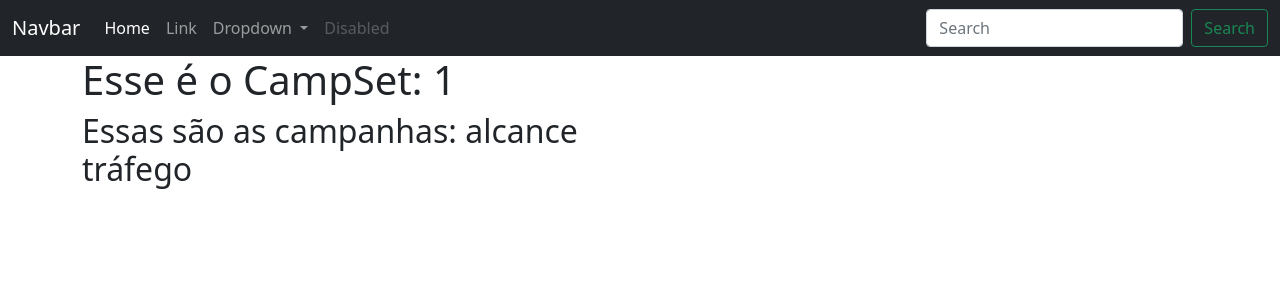
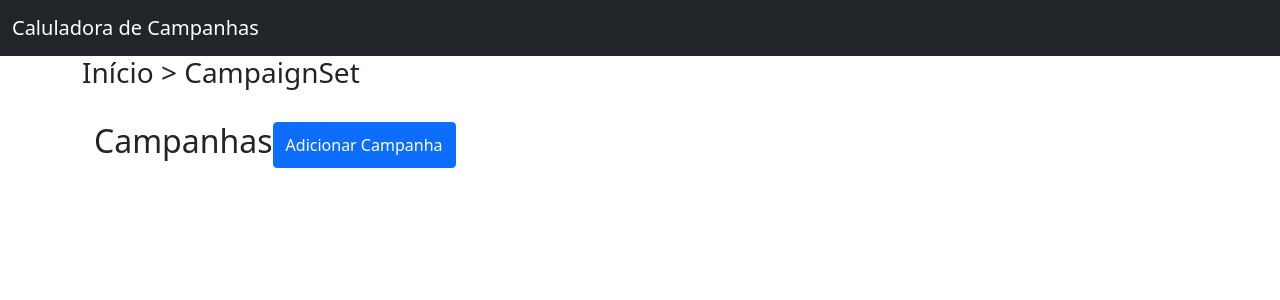
Before and after one commit to PJI01-Aricanduva-01/ari01-campaigncalculator, a Flask app: page /campaignset/1 in a window 1280 px wide. Shown: the top 300 px of the page. Run offline with Flask 2, Linux system fonts and the light colour scheme; data that the repository does not hold is empty.

Commit message:
[ADD] Consulta no Banco de Dados

```diff
--- a/app/controllers/default.py
+++ b/app/controllers/default.py
@@ -1,19 +1,25 @@
 #importando as bibliotecas FLASK
 from flask import Flask, render_template, request
+
+from app.models.campaignset import Campaign_Set
+from app.models.campaign import Campaign
+from app.models.campaignobjective import Campaign_Objective
 
 #importando biblioteca para captura de log
 from datetime import datetime
 
-from app import app
+from app import app, db
+
 
 @app.route('/index')
 @app.route('/')
-
 def index():
-    return render_template('index.html')
+    campaignsets = Campaign_Set.query.order_by(Campaign_Set.campaign_set_id).all()
+    return render_template('index.html', campsets=campaignsets)
 
 
-@app.route('/campaignset/<campset_id>')
-def campset(campset_id):
-    campaign = ['alcance', 'tráfego']
-    return render_template('campaignset.html', campset_id=campset_id, campaign=campaign)
+@app.route('/campaignset/<campaignset_id>')
+def campaignset(campaignset_id):
+    campaignset = Campaign_Set.query.filter_by(campaign_set_id=campaignset_id)
+    campaigns = Campaign.query.filter_by(campaign_set_id=campaignset_id).all()
+    return render_template('campaignset.html', campaignsets=campaignset, campaigns=campaigns)
--- a/app/static/css/main.css
+++ b/app/static/css/main.css
@@ -1,3 +1,3 @@
-body{
-    background-color: lightblue;
+.campanhas{
+    display: flex;
 }
--- a/app/templates/base.html
+++ b/app/templates/base.html
@@ -1,9 +1,11 @@
 <!doctype html>
-<html lang="en">
+<html lang="pt-br">
   <head>
     <!-- Required meta tags -->
-    <meta charset="utf-8">
-    <meta name="viewport" content="width=device-width, initial-scale=1">
+    <meta charset="UTF-8" />
+    <meta name="viewport" content="width=device-width, initial-scale=1.0">
+    <meta http-equiv="X-UA-Compatible" content="IE=edge">
+    <link rel="stylesheet" href="{{url_for('static', filename= 'css/main.css')}}"/>
 
     <!-- Bootstrap CSS -->
     <link href="https://cdn.jsdelivr.net/npm/bootstrap@5.1.3/dist/css/bootstrap.min.css" rel="stylesheet" integrity="sha384-1BmE4kWBq78iYhFldvKuhfTAU6auU8tT94WrHftjDbrCEXSU1oBoqyl2QvZ6jIW3" crossorigin="anonymous">
--- a/app/templates/campaignset.html
+++ b/app/templates/campaignset.html
@@ -1,7 +1,28 @@
 {% extends "base.html" %}
 
 {% block content %}
-    <h1>Esse é o CampSet: {{ campset_id }}</h1>
-    <h2>Essas são as campanhas: {% for ajsk in campaign %}{{ ajsk }}</br>{% endfor %}</h2>
-
+<h3>Início > CampaignSet </h3>
+</br>
+<div class="container">
+    <div class="campanhas">
+        <h2>Campanhas</h2>
+        <button type="button" class="btn btn-primary">Adicionar Campanha</button>
+    </div>
+        {% for x in campaigns %}
+            <div class="card" style="width: 18rem;">
+                <img src="..." class="card-img-top" alt="...">
+                <div class="card-body">
+                    <h5 class="card-title">{{ x.name }}</h5>
+                    <p class="card-text">{{ x.campaign_objective_id }}</p>
+                </div>
+                <ul class="list-group list-group-flush">
+                    <li class="list-group-item">Criado em: {{ x.date_creation }}</li>
+                </ul>
+                <div class="card-body">
+                    <a href="#" class="card-link">Card link</a>
+                    <a href="#" class="card-link">Another link</a>
+                </div>
+            </div>
+        {% endfor %}
+</div>
 {% endblock %}
--- a/app/templates/navbar.html
+++ b/app/templates/navbar.html
@@ -1,18 +1,18 @@
 <nav class="navbar navbar-expand-lg navbar-dark bg-dark">
     <div class="container-fluid">
-      <a class="navbar-brand" href="#">Navbar</a>
+      <a class="navbar-brand" href="#">Caluladora de Campanhas</a>
       <button class="navbar-toggler" type="button" data-bs-toggle="collapse" data-bs-target="#navbarSupportedContent" aria-controls="navbarSupportedContent" aria-expanded="false" aria-label="Toggle navigation">
         <span class="navbar-toggler-icon"></span>
       </button>
       <div class="collapse navbar-collapse" id="navbarSupportedContent">
-        <ul class="navbar-nav me-auto mb-2 mb-lg-0">
+        <!-- <ul class="navbar-nav me-auto mb-2 mb-lg-0">
           <li class="nav-item">
-            <a class="nav-link active" aria-current="page" href="#">Home</a>
+            <a class="nav-link active" aria-current="page" href="{{ url_for('index') }}">Início</a>
           </li>
           <li class="nav-item">
             <a class="nav-link" href="#">Link</a>
           </li>
-          <li class="nav-item dropdown">
+           <li class="nav-item dropdown">
             <a class="nav-link dropdown-toggle" href="#" id="navbarDropdown" role="button" data-bs-toggle="dropdown" aria-expanded="false">
               Dropdown
             </a>
@@ -26,11 +26,11 @@
           <li class="nav-item">
             <a class="nav-link disabled">Disabled</a>
           </li>
-        </ul>
-        <form class="d-flex">
+        </ul> -->
+        <!-- <form class="d-flex">
           <input class="form-control me-2" type="search" placeholder="Search" aria-label="Search">
           <button class="btn btn-outline-success" type="submit">Search</button>
-        </form>
+        </form> -->
       </div>
     </div>
   </nav>
--- a/config.py
+++ b/config.py
@@ -1,8 +1,11 @@
 DEBUG = True
 
 #configurando a URI para o DB do SQLAlchemy
-SQLALCHEMY_DATABASE_URI = ''
+SQLALCHEMY_DATABASE_URI = 'mysql+pymysql://campcalc_adm:eDNQ^rJ$FHTr43Z@campaigncalculator-db.mysql.database.azure.com/campcalc-db'
+#string conexão SQLAlchemy para MySQL
+#'mysql://username:password@localhost/db_name
 #string de conexão azure:
 #cnx = mysql.connector.connect(user="campcalc_adm", password="{your_password}", host="campaigncalculator-db.mysql.database.azure.com", port=3306, database="{your_database}", ssl_ca="{ca-cert filename}", ssl_disabled=False)
 
+
 SQLALCHEMY_TRACK_MODIFICATIONS = True
```
Also changed, not shown: app/templates/campaign.html (added, +9 -0 lines), app/templates/campaignsetlist.html (added, +13 -0 lines), app/templates/index.html (+5 -13 lines), campaignobjectives_pop.py (added, +36 -0 lines), requirements.txt (+13 -0 lines).
